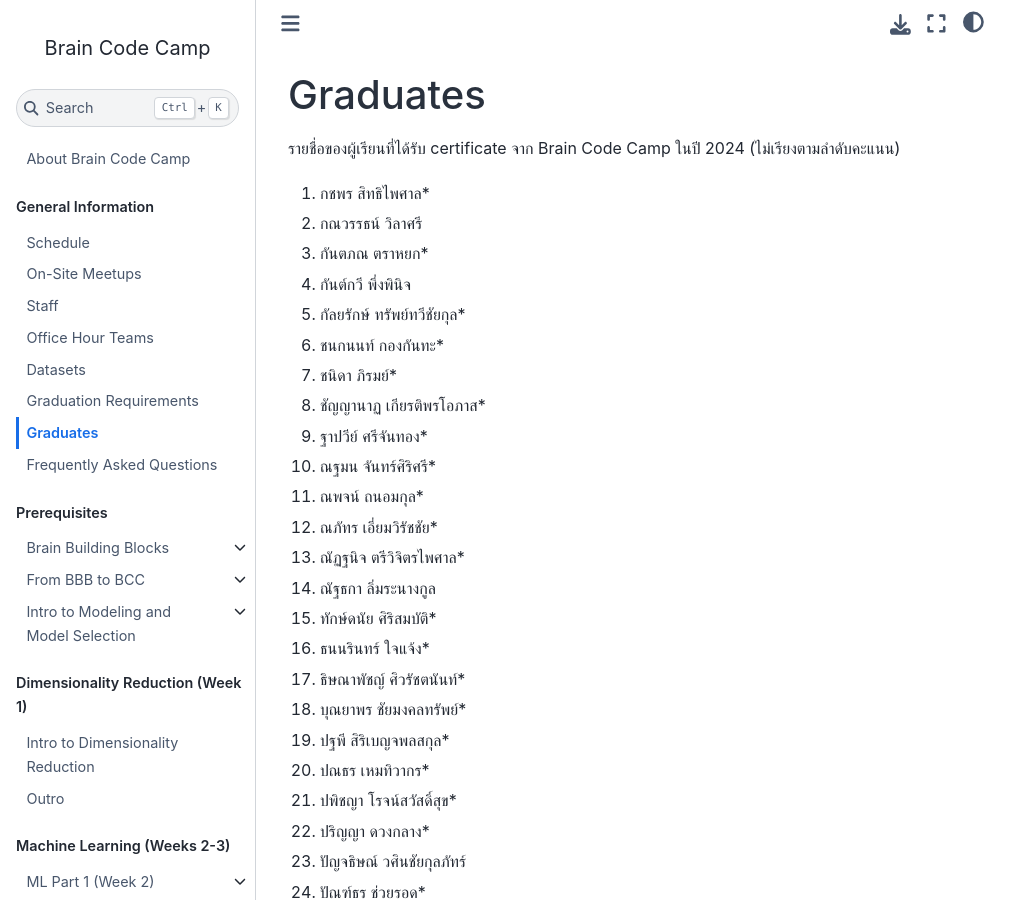
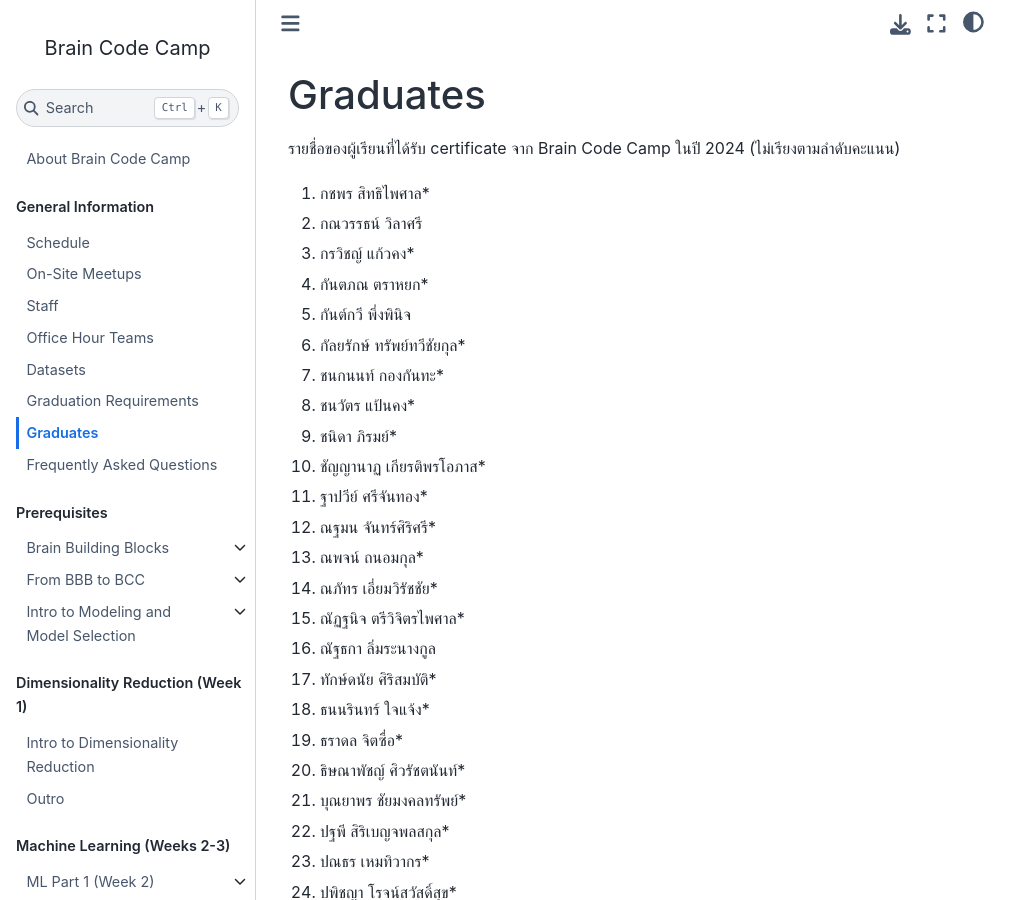
Before and after one commit to braincodecamp/brainCodeCamp2024, a Jupyter Book: the page built from GeneralInfo/graduates.md, in a window 1280 px wide and 900 px high. Shown: the whole window, without its empty margins (0-1031 px from the left). Built offline with Jupyter Book 1.0.4 settings and Sphinx 7.4.7 and the Sphinx Book theme 1.1.4, drawn with Linux system fonts in a browser that asks for light colours; pages that are not in the unit, such as notebooks, are missing from menus.

Commit message:
Update graduates.md

```diff
--- a/GeneralInfo/graduates.md
+++ b/GeneralInfo/graduates.md
@@ -4,42 +4,45 @@
 
 1. กชพร สิทธิไพศาล\*
 2. กณวรรธน์ วิลาศรี
-3. กันตภณ ตราหยก\*
-4. กันต์กวี พึ่งพินิจ
-5. กัลยรักษ์ ทรัพย์ทวีชัยกุล\*
-6. ชนกนนท์ กองกันทะ\*
-7. ชนิดา ภิรมย์\*
-8. ชัญญานาฏ เกียรติพรโอภาส\*
-9. ฐาปวีย์ ศรีจันทอง\*
-10. ณฐมน จันทร์ศิริศรี\*
-11. ณพจน์ ถนอมกุล\*
-12. ณภัทร เอี่ยมวิรัชชัย\*
-13. ณัฏฐนิจ ตรีวิจิตรไพศาล\*
-14. ณัฐธกา ลิ่มระนางกูล
-15. ทักษ์ดนัย ศิริสมบัติ\*
-16. ธนนรินทร์ ใจแจ้ง\*
-17. ธิษณาพัชญ์ ศิวรัชตนันท์\*
-18. บุณยาพร ชัยมงคลทรัพย์\*
-19. ปฐพี สิริเบญจพลสกุล\*
-20. ปณธร เหมทิวากร\*
-21. ปพิชญา โรจน์สวัสดิ์สุข\*
-22. ปริญญา ดวงกลาง\*
-23. ปัญจธิษณ์ วศินชัยกุลภัทร์
-24. ปัณฑ์ธร ช่วยรอด\*
-25. ปีใหม่ เสือแก้ว\*
-26. ปุณยวัจน์ ประจงกิจ\*
-27. พุฒิสรรค์ คุโรปกรณ์พงษ์\*
-28. ภัคพล อาจบุราย
-29. มัทธิว เหมะ\*
-30. มโนธรรม ดำเนิน\*
-31. วรวีร์ ถีระศิลป์\*
-32. ศิวภัทร จันทร์เทศ
-33. สันติภาพ ทองจันทร์\*
-34. สิทธการย์ อุดมวงศ์วัฒนา\*
-35. สุรพจน์ หินศรี\*
-36. สุรวุฒิ มีกอง\*
-37. เจิมพิภัช เจริญปัญญาศักดิ์\*
-38. เปมิกา ศุภลักษณ์\*
-39. เมธาวิน วงศ์สายสุวรรณ\*
+3. กรวิชญ์ แก้วคง\*
+4. กันตภณ ตราหยก\*
+5. กันต์กวี พึ่งพินิจ
+6. กัลยรักษ์ ทรัพย์ทวีชัยกุล\*
+7. ชนกนนท์ กองกันทะ\*
+8. ชนวัตร แป้นคง\*
+9. ชนิดา ภิรมย์\*
+10. ชัญญานาฏ เกียรติพรโอภาส\*
+11. ฐาปวีย์ ศรีจันทอง\*
+12. ณฐมน จันทร์ศิริศรี\*
+13. ณพจน์ ถนอมกุล\*
+14. ณภัทร เอี่ยมวิรัชชัย\*
+15. ณัฏฐนิจ ตรีวิจิตรไพศาล\*
+16. ณัฐธกา ลิ่มระนางกูล
+17. ทักษ์ดนัย ศิริสมบัติ\*
+18. ธนนรินทร์ ใจแจ้ง\*
+19. ธราดล จิตซื่อ\*
+20. ธิษณาพัชญ์ ศิวรัชตนันท์\*
+21. บุณยาพร ชัยมงคลทรัพย์\*
+22. ปฐพี สิริเบญจพลสกุล\*
+23. ปณธร เหมทิวากร\*
+24. ปพิชญา โรจน์สวัสดิ์สุข\*
+25. ปริญญา ดวงกลาง\*
+26. ปัญจธิษณ์ วศินชัยกุลภัทร์
+27. ปัณฑ์ธร ช่วยรอด\*
+28. ปีใหม่ เสือแก้ว\*
+29. ปุณยวัจน์ ประจงกิจ\*
+30. พุฒิสรรค์ คุโรปกรณ์พงษ์\*
+31. ภัคพล อาจบุราย
+32. มัทธิว เหมะ\*
+33. มโนธรรม ดำเนิน\*
+34. วรวีร์ ถีระศิลป์\*
+35. ศิวภัทร จันทร์เทศ
+36. สันติภาพ ทองจันทร์\*
+37. สิทธการย์ อุดมวงศ์วัฒนา\*
+38. สุรพจน์ หินศรี\*
+39. สุรวุฒิ มีกอง\*
+40. เจิมพิภัช เจริญปัญญาศักดิ์\*
+41. เปมิกา ศุภลักษณ์\*
+42. เมธาวิน วงศ์สายสุวรรณ\*
 
 \*Research Distinction
```
